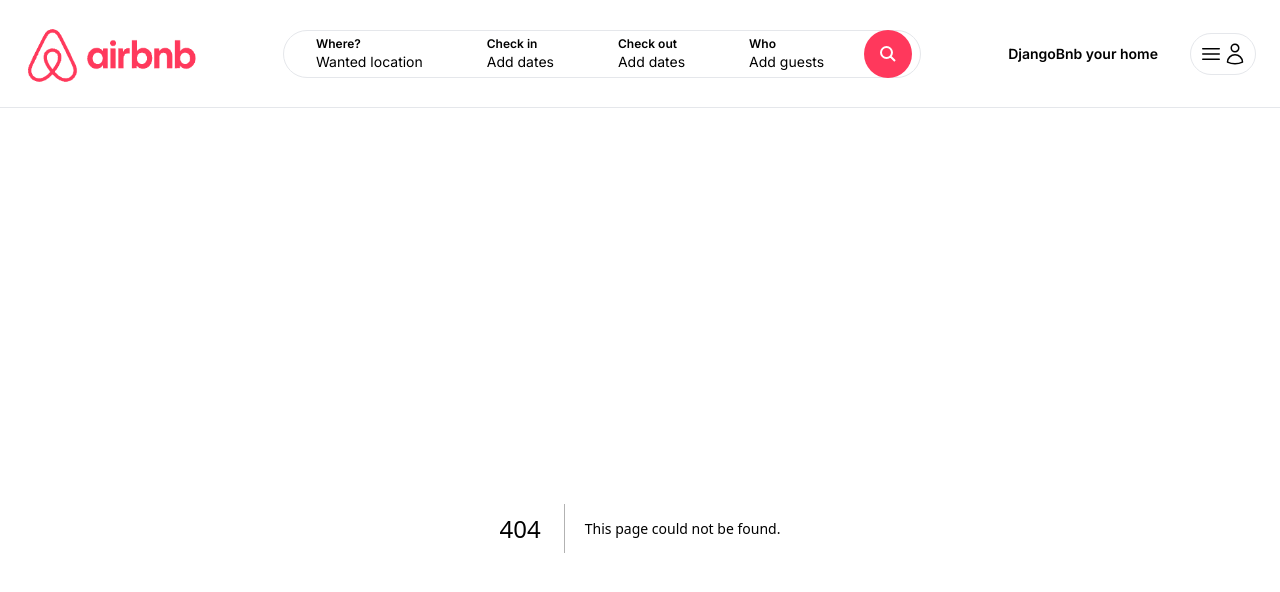
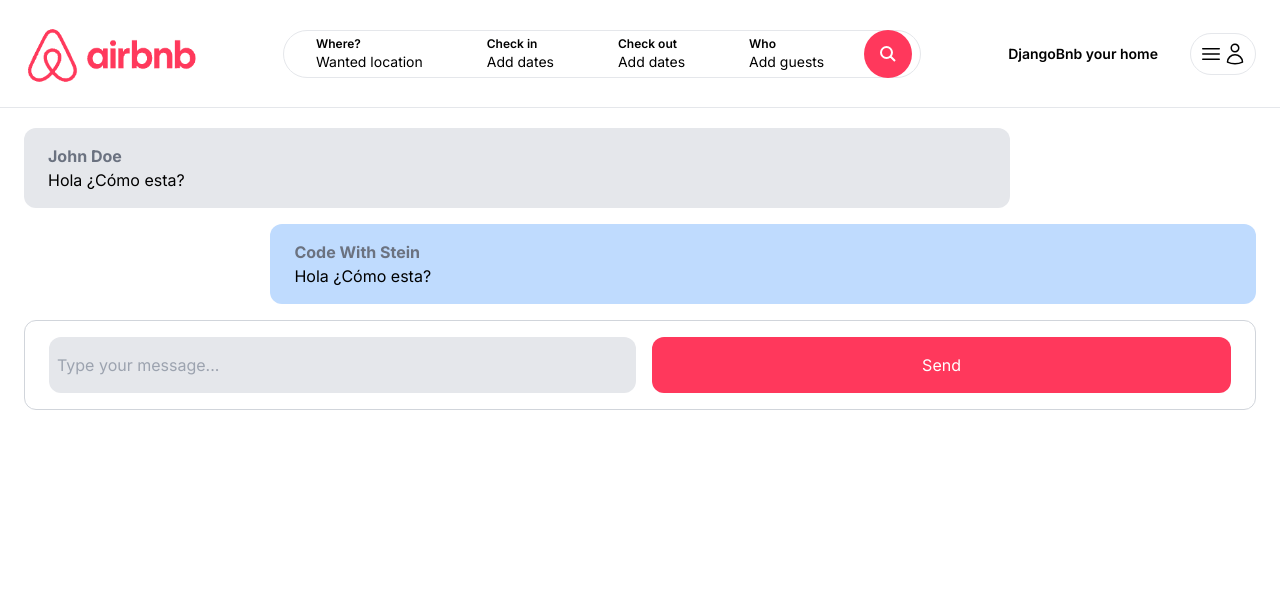
Before and after one commit to Rolando1233/AirbnbFrontend, a Next.js app: page /inbox/1 in a window 1280 px wide. Before the commit this address had no page. Shown: the top 592 px of the page. Built offline with nearby package versions, Linux system fonts and the light colour scheme.

Commit message:
Detail page for chat (static)

```diff
--- /dev/null
+++ b/app/components/forms/CustomButton.tsx
@@ -0,0 +1,22 @@
+interface CustomButtonProps{
+    label: string;
+    className?:string;
+    onClick: () => void;
+}
+
+const CustomButton: React.FC<CustomButtonProps> = ({
+    label,
+    className,
+    onClick
+}) => {
+    return (
+        <div
+            onClick={onClick}
+            className={`w-full py-4 bg-airbnb hover:bg-airbnb-dark text-white text-center rounded-xl transition cursor-pointer ${className}`}
+        >
+            {label}
+        </div>
+    )
+}
+
+export default CustomButton;
--- /dev/null
+++ b/app/components/inbox/ConeversationDetail.tsx
@@ -0,0 +1,39 @@
+'use client';
+import CustomButton from "../forms/CustomButton";
+
+const ConversationDetail = () => {
+    return (
+        <>
+            <div className="max-h-[400px] overflow-auto flex flex-col space-y-4" >
+                <div className="w-[80%] py-4 px-6 rounded-xl bg-gray-200">
+                    <p className="font-bold text-gray-500">John Doe</p>
+
+                    <p>Hola ¿Cómo esta?</p>
+                </div>
+
+                <div className="w-[80%] ml-[20%] py-4 px-6 rounded-xl bg-blue-200">
+                    <p className="font-bold text-gray-500">Code With Stein</p>
+
+                    <p>Hola ¿Cómo esta?</p>
+                </div>
+            </div>
+
+            <div className="mt-4 py-4 px-6 flex border border-gray-300 space-x-4 rounded-xl">
+                <input
+                    type="text"
+                    placeholder="Type your message..."
+                    className="w-full p-2 bg-gray-200 rounded-xl"
+                />
+
+                <CustomButton
+                    label='Send'
+                    onClick={() => console.log('Clicked')}
+                    className="w-[100px]"
+                />
+
+            </div>
+        </>
+    )
+}
+
+export default ConversationDetail;
--- /dev/null
+++ b/app/inbox/[id]/page.tsx
@@ -0,0 +1,11 @@
+import ConversationDetail from "@/app/components/inbox/ConeversationDetail";
+
+const ConversationPage = () => {
+    return (
+        <main className="max-w-[1500px] mx-auto px-6 pb-6 space-y-4">
+            <ConversationDetail />
+        </main>
+    )
+}
+
+export default ConversationPage;
```
